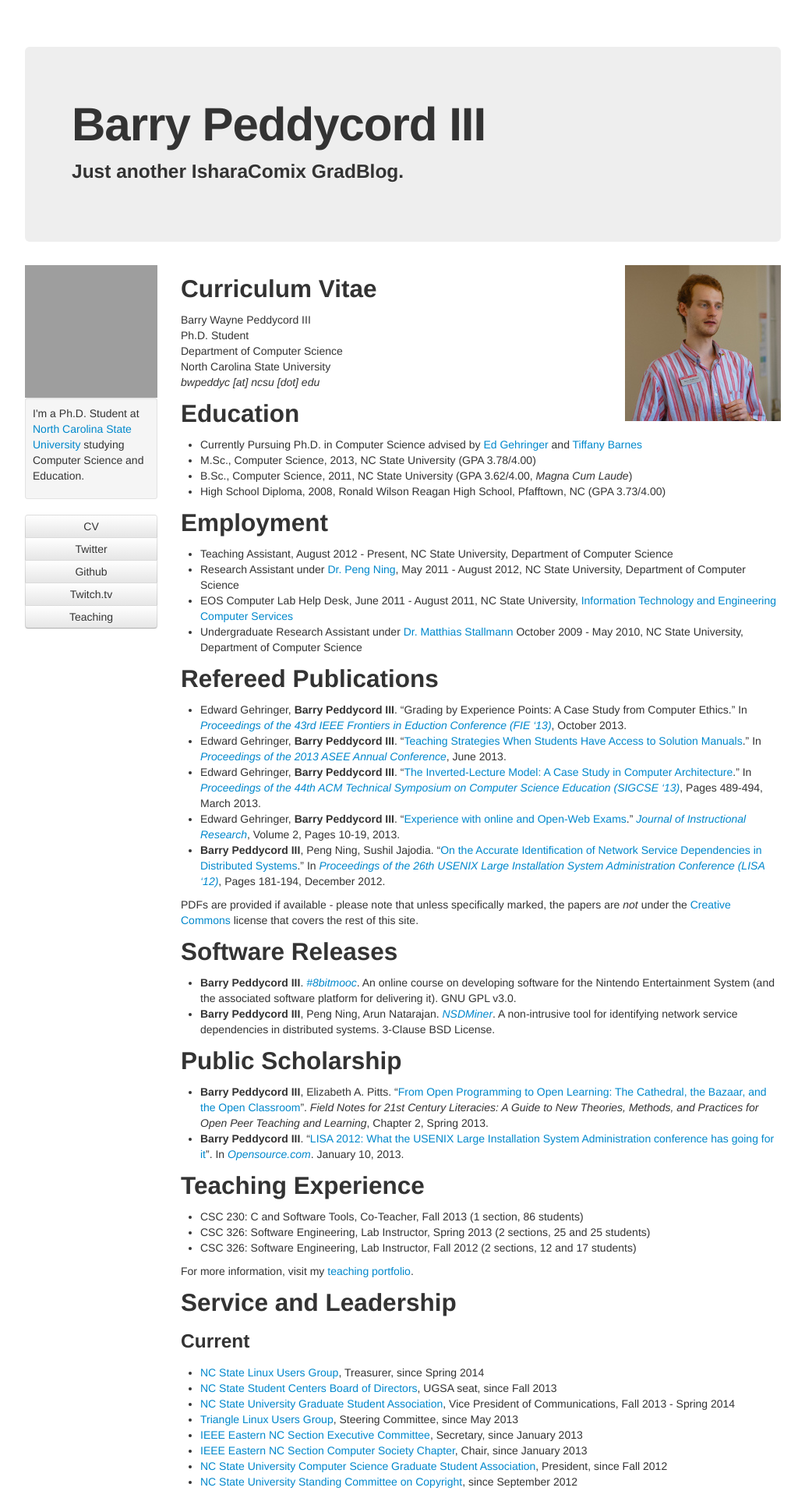
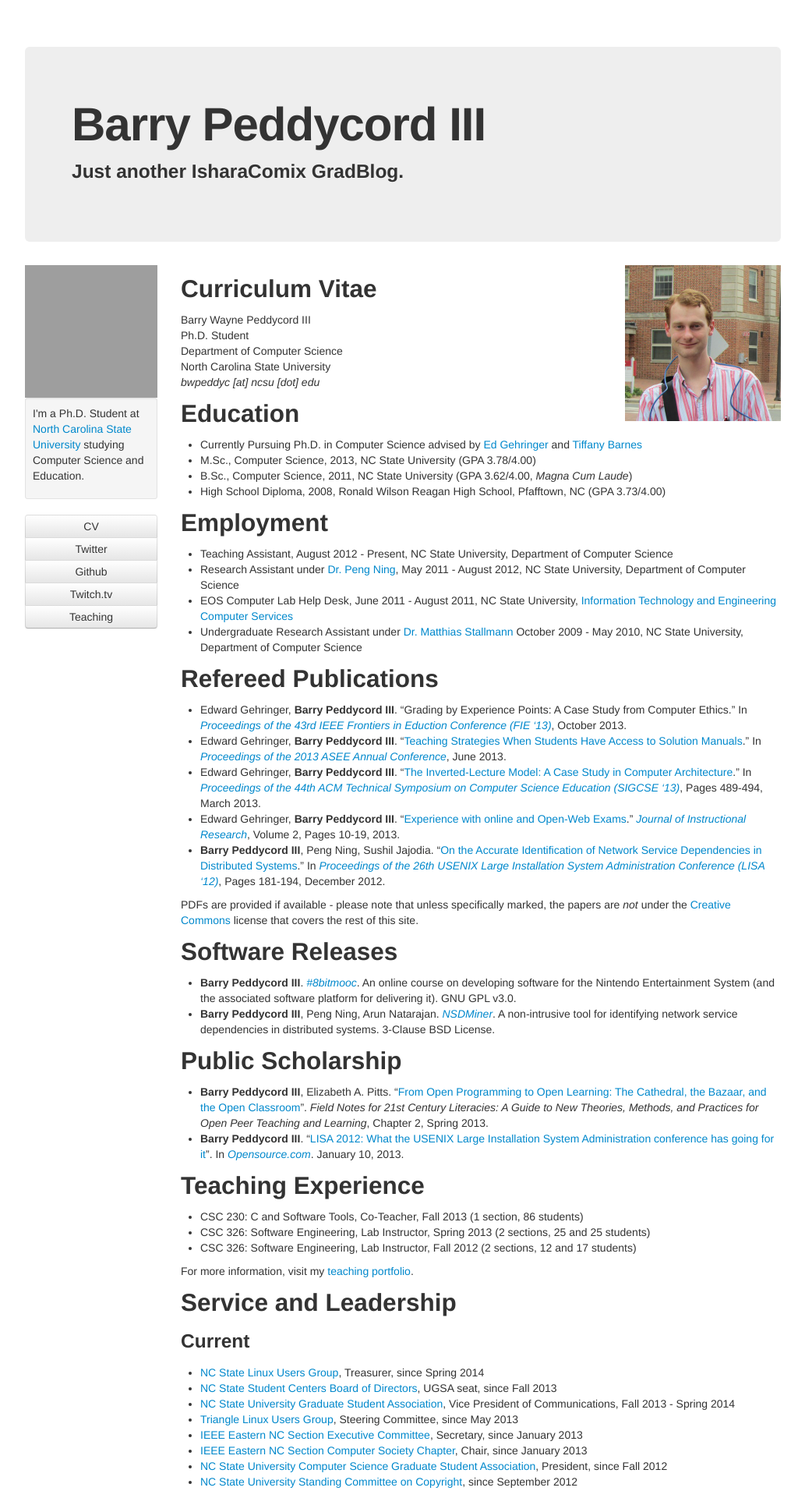
Before and after one commit to isharacomix/oldsite, a Jekyll site: the page built from cv.md, in a window 1280 px wide. Shown: the top 1912 px of the page at 78% size, without its empty margins (123-1156 px from the left). Built offline with Jekyll 4.4.1, drawn with Linux system fonts in a browser that asks for light colours; grey boxes are pictures that could not be loaded.

Commit message:
Resized pfl picture.

```diff
--- a/cv.md
+++ b/cv.md
@@ -3,7 +3,7 @@
 title: Curriculum Vitae
 ---
 
-<img class="pull-right" src="{{ site.baseurl }}/img/barry_foss_fair.jpg" alt="" />
+<img class="pull-right" width="200" src="{{ site.baseurl }}/img/barry_pfl.jpg" alt="" />
 
 Curriculum Vitae
 ----------------
```
